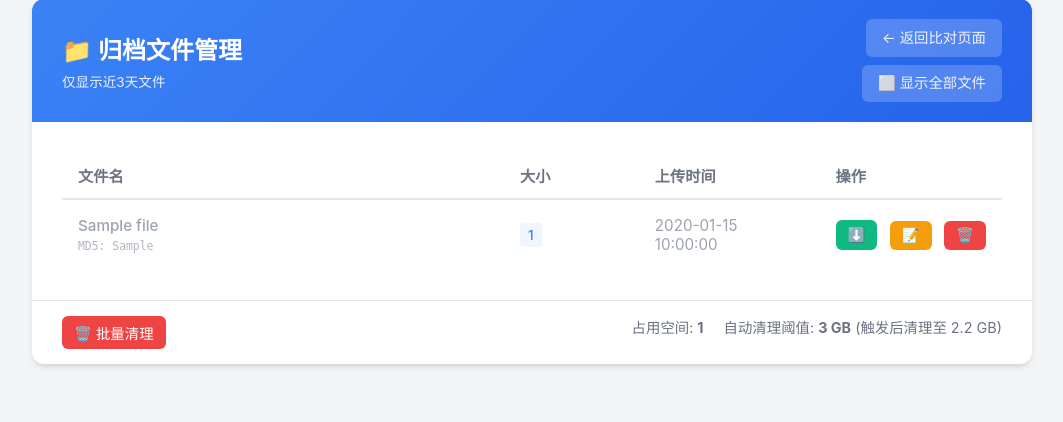
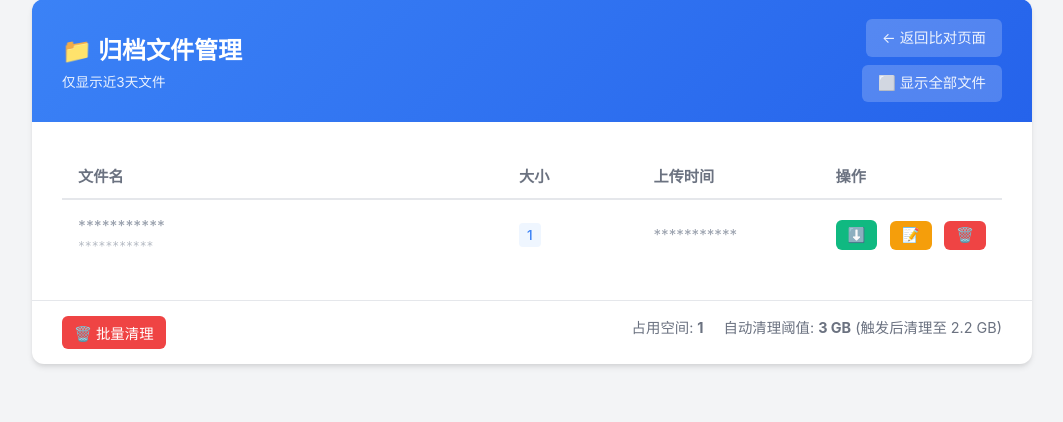
Before and after one commit to abner20953/bidding-data, a Flask app: template dashboard/templates/file_list.html in a window 1280 px wide. Shown: the part 21-443 px from the top of the page, without its empty margins (108-1171 px from the left). Run offline with Flask 3, Linux system fonts and the light colour scheme; the template is opened without the code that fills it: most values are stand-ins (such as "Sample title", 1, 10 or a date in 2020).

Commit message:
Set default privacy mode to true

```diff
--- a/dashboard/templates/file_list.html
+++ b/dashboard/templates/file_list.html
@@ -202,17 +202,15 @@
                         <td class="filename" title="{{ file.name }}" style="color: #9ca3af;">
                             <div>
                                 <a href="/bijiao/file/{{ file.name }}" style="color: inherit; text-decoration: none;"
-                                    class="privacy-sensitive" data-original="{{ file.name }}">{{
-                                    file.name }}</a>
+                                    class="privacy-sensitive" data-original="{{ file.name }}">***********</a>
                                 <br>
                                 <small class="text-muted privacy-sensitive" data-original="MD5: {{ file.md5 }}"
-                                    style="font-size: 0.75em; color: #9ca3af; opacity: 0.8; font-family: monospace;">MD5:
-                                    {{ file.md5 }}</small>
+                                    style="font-size: 0.75em; color: #9ca3af; opacity: 0.8; font-family: monospace;">***********</small>
                             </div>
                         </td>
                         <td><span class="size-badge">{{ file.size }}</span></td>
-                        <td style="color: #9ca3af;" class="privacy-sensitive" data-original="{{ file.time }}">{{
-                            file.time }}</td>
+                        <td style="color: #9ca3af;" class="privacy-sensitive" data-original="{{ file.time }}">
+                            ***********</td>
                         <td style="white-space: nowrap;">
                             <a href="/bijiao/file/{{ file.name }}" class="download-btn" title="下载文件">
                                 ⬇️
@@ -286,7 +284,7 @@
     </div>
 
     <script>
-        let isPrivacyMode = false;
+        let isPrivacyMode = true;
 
         function toggleFilter() {
             const url = new URL(window.location.href);
```
